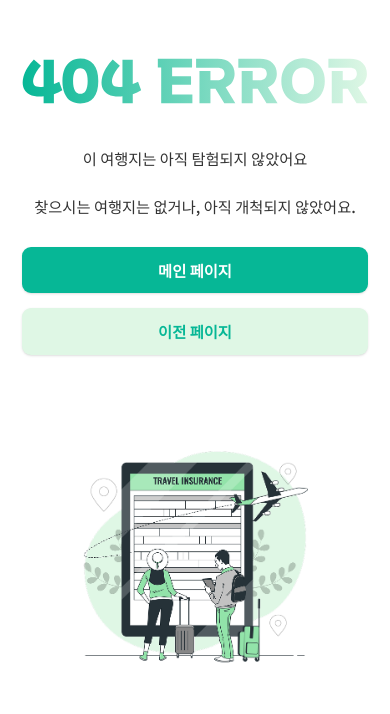
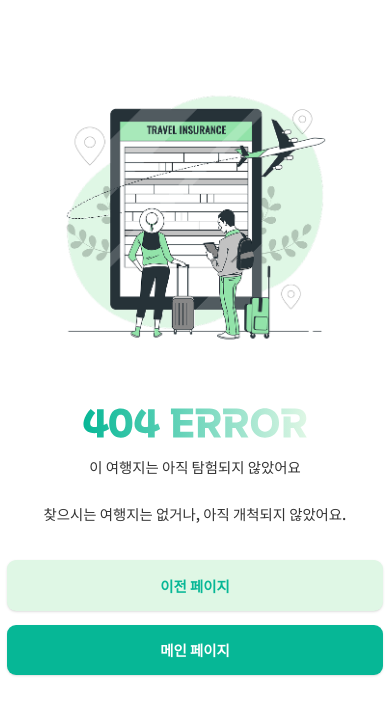
Before and after one commit to FE5-project2-2team/Project-TripUs, a React (Vite) app: page /404 in a window 390 px wide. Shown: the top 714 px of the page. Built offline with nearby package versions, Linux system fonts and the light colour scheme; what react-quill-new would draw is missing.

Commit message:
[feat] NotFound_반응형

```diff
--- a/src/pages/NotFound.tsx
+++ b/src/pages/NotFound.tsx
@@ -7,39 +7,39 @@ import notFoundDarkLogo from "../assets/images/404_ERROR_dark.svg";
 
 export default function NotFound() {
 	const navigate = useNavigate();
-
 	const handleGoBack = () => {
 		navigate(-1);
 	};
-
 	// darkmode
 	const isDark = useThemeStore((state) => state.isDark);
 
 	return (
-		<div className="flex flex-col md:flex-row min-h-screen">
+		<div className="flex justify-center items-center min-h-screen">
+
+			<div className="flex sm:flex-row flex-col-reverse w-[450px] sm:w-[1440px] h-atuo px-[16px] pb-[0px] sm:px-0 sm:py-0">
 				{/* left box */}
-			<div className="w-full md:w-1/2 flex flex-col items-center justify-center px-6 md:px-[80px] lg:pl-[300px] py-16 text-center">
+				<div className="w-full sm:w-1/2 flex items-center justify-center text-center mt-[60px] sm:mt-0">
 					<div className="w-full max-w-[433px]">
 						<img
 							src={isDark ? notFoundDarkLogo : notFoundLogo}
 							alt="404 Not Found Error Logo"
-						className="mx-auto"
+							className="w-[248px] sm:w-[433px] mx-auto"
 						/>
-					<div className="mt-12 flex flex-col gap-y-7 text-[17px] sm:text-[18px] md:text-[20px] font-medium">
+						<div className="mt-[20px] sm:mt-12 flex flex-col gap-y-7 text-[16px] sm:text-[20px] font-medium">
 							<p>이 여행지는 아직 탐험되지 않았어요</p>
 							<p>찾으시는 여행지는 없거나, 아직 개척되지 않았어요.</p>
 						</div>
 
-					<div className="flex flex-col sm:flex-row items-center justify-center gap-4 mt-8">
+						<div className="flex flex-col-reverse sm:flex-row items-center justify-center gap-4 mt-[40px] sm:mt-8">
 							<Link
 								to="/"
-							className="select-none w-full sm:w-[197px] h-[52px] md:h-[56px] flex items-center justify-center px-6 md:px-[45px] py-3 md:py-[16px] rounded-[10px] shadow-sm text-[17px] md:text-[18px] font-bold text-white bg-[#06B796] hover:bg-[#00D3AC] dark:hover:bg-[#13A68A]"
+								className="select-none w-[418px] sm:w-[197px] h-[56px] flex items-center justify-center px-[45px] py-[16px] rounded-[10px] shadow-sm text-[16px] sm:text-[20px] font-bold text-white bg-[#06B796] hover:bg-[#00D3AC] dark:hover:bg-[#13A68A]"
 							>
 								메인 페이지
 							</Link>
 							<button
 								onClick={handleGoBack}
-							className="select-none w-full sm:w-[197px] h-[52px] md:h-[56px] flex items-center justify-center px-6 md:px-[45px] py-3 md:py-[16px] rounded-[10px] shadow-sm text-[17px] md:text-[18px] font-bold text-[#06B796] bg-[#DFF7E5] hover:bg-[#E9FFEE] dark:bg-[#038383] dark:text-[#DFF7E5] dark:hover:bg-[#037373]"
+								className="select-none w-[418px] sm:w-[197px] h-[56px] flex items-center justify-center px-[45px] py-[16px] rounded-[10px] shadow-sm text-[16px] sm:text-[20px] font-bold text-[#06B796] bg-[#DFF7E5] hover:bg-[#E9FFEE] dark:bg-[#038383] dark:text-[#DFF7E5] dark:hover:bg-[#037373]"
 							>
 								이전 페이지
 							</button>
@@ -48,12 +48,13 @@ export default function NotFound() {
 				</div>
 
 				{/* right box */}
-			<div className="w-full md:w-1/2 flex items-center justify-center px-6 md:px-[80px] lg:pr-[300px] py-8">
+				<div className="w-full sm:w-1/2 flex items-center justify-center">
 					<img
 						src={isDark ? notFoundDarkImage : notFoundImage}
 						alt="Not Found Image"
-					className="w-[260px] sm:w-[320px] md:w-[400px] lg:w-[500px] h-auto object-contain"
+						className="w-[300px] sm:w-[560px] h-auto object-contain"
 					/>
+				</div>
 			</div>
 		</div>
 	);
```
Lines whose indentation alone changed are shown as unchanged.
